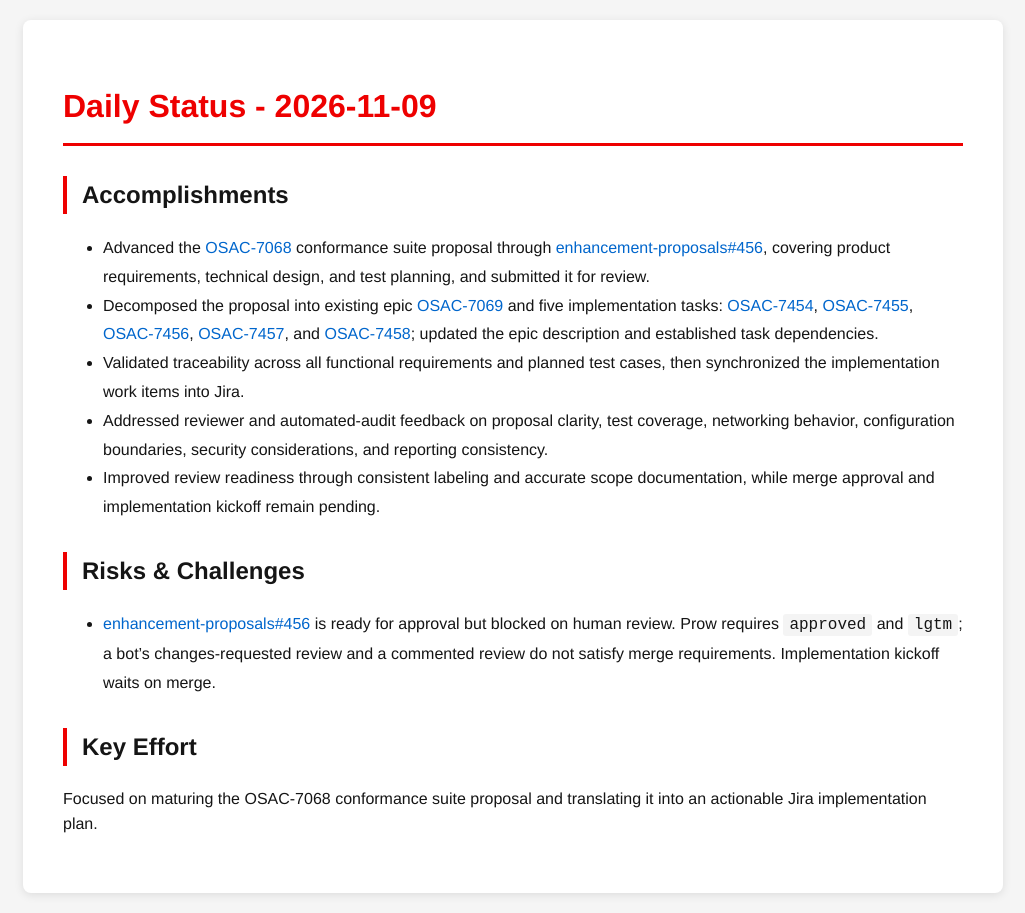
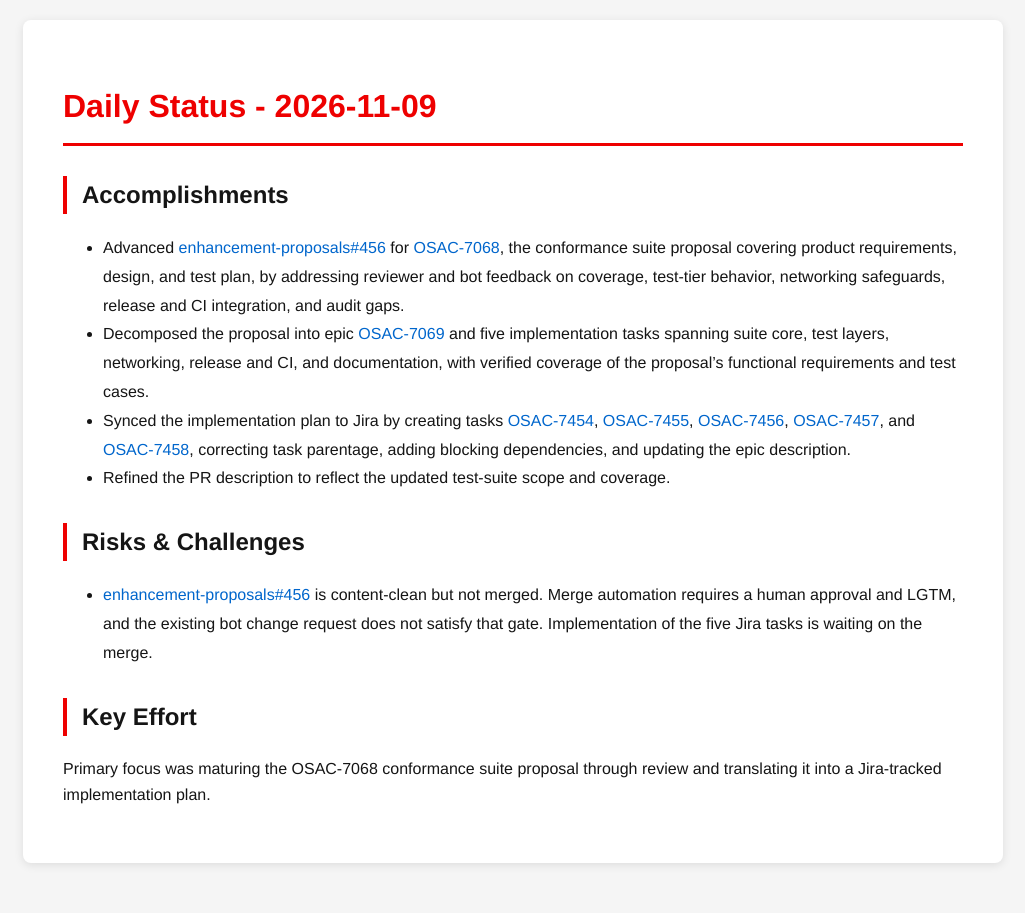
Before and after one commit to tzvatot/daily-status, a Jekyll site: the page built from 2026-11-09.md, in a window 1280 px wide. Shown: the whole page, without its empty margins (127-1152 px from the left). Built offline with Jekyll 4.4.1, drawn with Linux system fonts in a browser that asks for light colours.

Commit message:
Daily status update - 2026-11-09

```diff
--- a/2026-11-09.md
+++ b/2026-11-09.md
@@ -7,14 +7,13 @@ date: 2026-11-09
 # Daily Status - 2026-11-09
 
 ## Accomplishments
-- Advanced the [OSAC-7068](https://redhat.atlassian.net/browse/OSAC-7068) conformance suite proposal through [enhancement-proposals#456](https://github.com/osac-project/enhancement-proposals/pull/456), covering product requirements, technical design, and test planning, and submitted it for review.
-- Decomposed the proposal into existing epic [OSAC-7069](https://redhat.atlassian.net/browse/OSAC-7069) and five implementation tasks: [OSAC-7454](https://redhat.atlassian.net/browse/OSAC-7454), [OSAC-7455](https://redhat.atlassian.net/browse/OSAC-7455), [OSAC-7456](https://redhat.atlassian.net/browse/OSAC-7456), [OSAC-7457](https://redhat.atlassian.net/browse/OSAC-7457), and [OSAC-7458](https://redhat.atlassian.net/browse/OSAC-7458); updated the epic description and established task dependencies.
-- Validated traceability across all functional requirements and planned test cases, then synchronized the implementation work items into Jira.
-- Addressed reviewer and automated-audit feedback on proposal clarity, test coverage, networking behavior, configuration boundaries, security considerations, and reporting consistency.
-- Improved review readiness through consistent labeling and accurate scope documentation, while merge approval and implementation kickoff remain pending.
+- Advanced [enhancement-proposals#456](https://github.com/osac-project/enhancement-proposals/pull/456) for [OSAC-7068](https://redhat.atlassian.net/browse/OSAC-7068), the conformance suite proposal covering product requirements, design, and test plan, by addressing reviewer and bot feedback on coverage, test-tier behavior, networking safeguards, release and CI integration, and audit gaps.
+- Decomposed the proposal into epic [OSAC-7069](https://redhat.atlassian.net/browse/OSAC-7069) and five implementation tasks spanning suite core, test layers, networking, release and CI, and documentation, with verified coverage of the proposal's functional requirements and test cases.
+- Synced the implementation plan to Jira by creating tasks [OSAC-7454](https://redhat.atlassian.net/browse/OSAC-7454), [OSAC-7455](https://redhat.atlassian.net/browse/OSAC-7455), [OSAC-7456](https://redhat.atlassian.net/browse/OSAC-7456), [OSAC-7457](https://redhat.atlassian.net/browse/OSAC-7457), and [OSAC-7458](https://redhat.atlassian.net/browse/OSAC-7458), correcting task parentage, adding blocking dependencies, and updating the epic description.
+- Refined the PR description to reflect the updated test-suite scope and coverage.
 
 ## Risks & Challenges
-- [enhancement-proposals#456](https://github.com/osac-project/enhancement-proposals/pull/456) is ready for approval but blocked on human review. Prow requires `approved` and `lgtm`; a bot's changes-requested review and a commented review do not satisfy merge requirements. Implementation kickoff waits on merge.
+- [enhancement-proposals#456](https://github.com/osac-project/enhancement-proposals/pull/456) is content-clean but not merged. Merge automation requires a human approval and LGTM, and the existing bot change request does not satisfy that gate. Implementation of the five Jira tasks is waiting on the merge.
 
 ## Key Effort
-Focused on maturing the OSAC-7068 conformance suite proposal and translating it into an actionable Jira implementation plan.
+Primary focus was maturing the OSAC-7068 conformance suite proposal through review and translating it into a Jira-tracked implementation plan.
```
